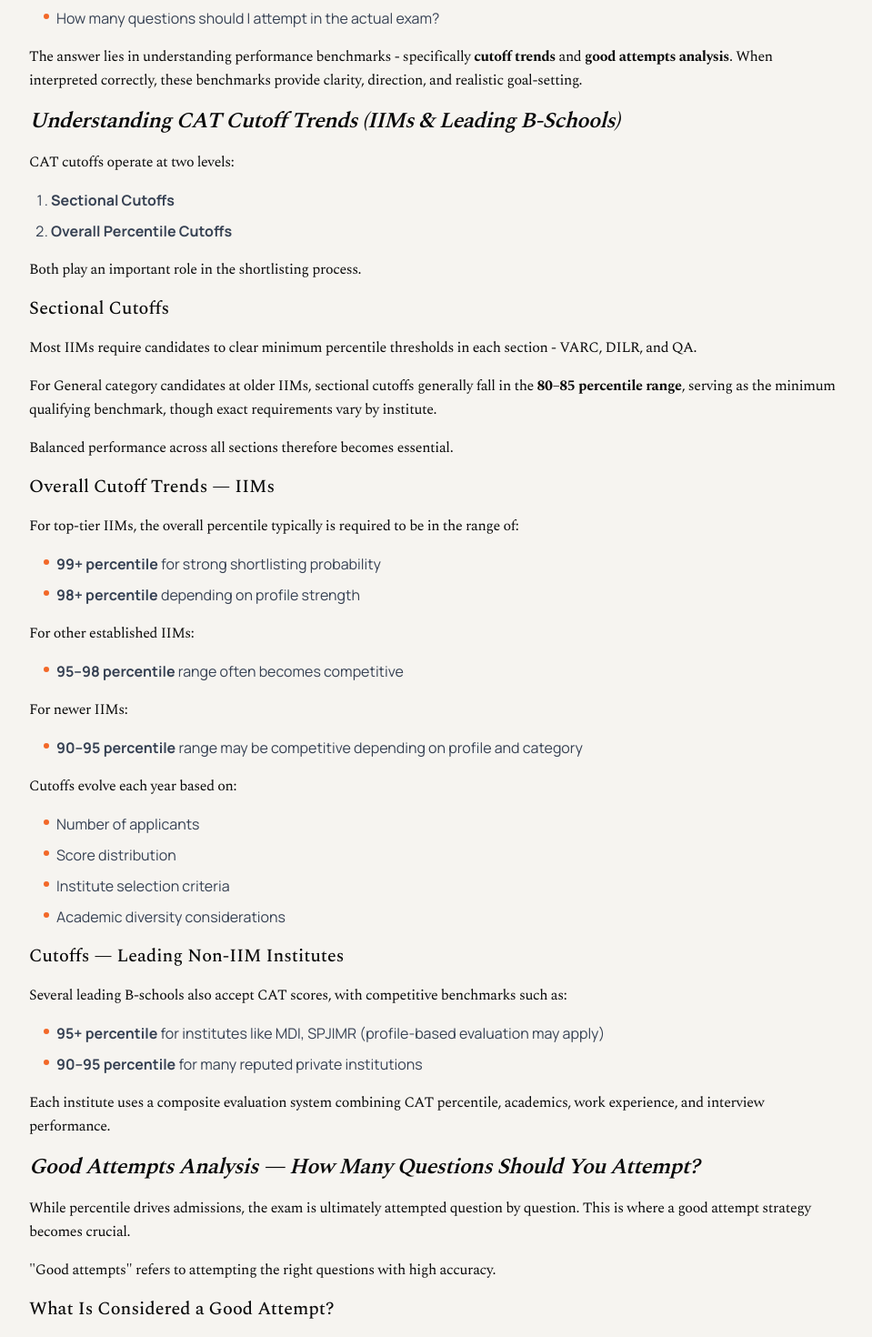
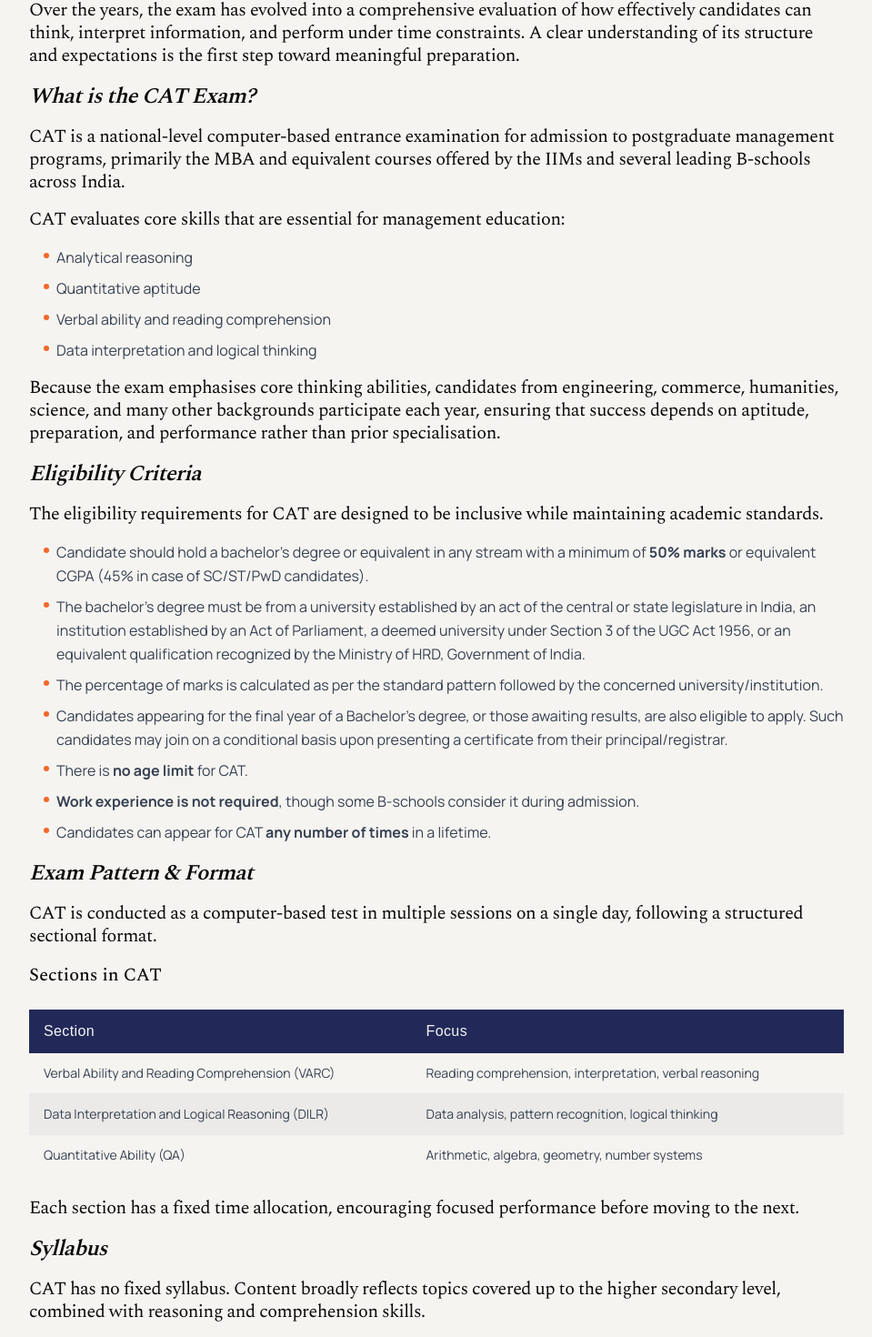
Before and after one commit to rishi1010/iimpact, a Next.js app: page /blogs/blog-2-understanding-the-system in a window 1280 px wide. Shown: the part 1037-2507 px from the top of the page at 91% size, without its empty margins (160-1119 px from the left). Built offline with nearby package versions, Linux system fonts and the light colour scheme; a web font is replaced by a local one.

Commit message:
styled the blog page. only thing remaining is adding and fetching blogs from supabase

```diff
--- a/app/blogs/[blogId]/page.tsx
+++ b/app/blogs/[blogId]/page.tsx
@@ -6,6 +6,11 @@
 import { FaArrowLeft } from "react-icons/fa";
 import BlogHero from "@/app/components/blog-hero";
 import ScrollProgress from "@/app/components/scroll-progress";
+
+export async function generateMetadata() {
+  const title = "CAT Performance Benchmarks & Targets";
+  return { title };
+}
 
 export default async function BlogPost() {
   const filePath = path.join(
@@ -30,7 +35,7 @@
 
       {/* Hero: title + cover image + blurb */}
       <BlogHero
-        title="CAT Performance Benchmarks & Targets"
+        title="Understanding the CAT Exam: A Complete Overview for MBA Aspirants"
         blurb="Preparing for the CAT exam involves more than mastering VARC, DILR, or Quant. A clear understanding of how performance is evaluated plays an equally important role."
         imageUrl="/geographer.png"
       />
--- a/app/blogs/page.tsx
+++ b/app/blogs/page.tsx
@@ -2,6 +2,11 @@
 import Navbar from "../components/navbar";
 import Image from "next/image";
 import BlogCard from "../components/blog-cards";
+
+export async function generateMetadata() {
+  const title = "Blogs by IIMpact";
+  return { title };
+}
 
 const BlogsPage = () => {
   return (
--- a/app/mdx-components.tsx
+++ b/app/mdx-components.tsx
@@ -29,7 +29,7 @@
 
     // Paragraphs
     p: ({ children }) => (
-      <p className="text-5.5 tracking-tight leading-relaxed mb-4">{children}</p>
+      <p className="text-xl  tracking-tight leading-tight mb-4">{children}</p>
     ),
 
     // Inline code
--- a/public/blog-2-understanding-the-system.md
+++ b/public/blog-2-understanding-the-system.md
@@ -1,165 +1,97 @@
-## Understanding Cutoffs and Good Attempts
+For many management aspirants in India, the Common Admission Test (CAT) represents a gateway to some of the country's most prestigious business schools. Conducted annually by the Indian Institutes of Management (IIMs), CAT is designed to assess the analytical aptitude, decision-making ability, and academic readiness required for rigorous management education.
 
-Every serious CAT aspirant eventually asks two questions:
+Over the years, the exam has evolved into a comprehensive evaluation of how effectively candidates can think, interpret information, and perform under time constraints. A clear understanding of its structure and expectations is the first step toward meaningful preparation.
 
-- What percentile do I need for top B-schools?
-- How many questions should I attempt in the actual exam?
+## What is the CAT Exam?
 
-The answer lies in understanding performance benchmarks - specifically **cutoff trends** and **good attempts analysis**. When interpreted correctly, these benchmarks provide clarity, direction, and realistic goal-setting.
+CAT is a national-level computer-based entrance examination for admission to postgraduate management programs, primarily the MBA and equivalent courses offered by the IIMs and several leading B-schools across India.
 
-## Understanding CAT Cutoff Trends (IIMs & Leading B-Schools)
+CAT evaluates core skills that are essential for management education:
 
-CAT cutoffs operate at two levels:
+- Analytical reasoning
+- Quantitative aptitude
+- Verbal ability and reading comprehension
+- Data interpretation and logical thinking
 
-1. **Sectional Cutoffs**
-2. **Overall Percentile Cutoffs**
+Because the exam emphasises core thinking abilities, candidates from engineering, commerce, humanities, science, and many other backgrounds participate each year, ensuring that success depends on aptitude, preparation, and performance rather than prior specialisation.
 
-Both play an important role in the shortlisting process.
+## Eligibility Criteria
 
-### Sectional Cutoffs
+The eligibility requirements for CAT are designed to be inclusive while maintaining academic standards.
 
-Most IIMs require candidates to clear minimum percentile thresholds in each section - VARC, DILR, and QA.
+- Candidate should hold a bachelor's degree or equivalent in any stream with a minimum of **50% marks** or equivalent CGPA (45% in case of SC/ST/PwD candidates).
+- The bachelor's degree must be from a university established by an act of the central or state legislature in India, an institution established by an Act of Parliament, a deemed university under Section 3 of the UGC Act 1956, or an equivalent qualification recognized by the Ministry of HRD, Government of India.
+- The percentage of marks is calculated as per the standard pattern followed by the concerned university/institution.
+- Candidates appearing for the final year of a Bachelor's degree, or those awaiting results, are also eligible to apply. Such candidates may join on a conditional basis upon presenting a certificate from their principal/registrar.
+- There is **no age limit** for CAT.
+- **Work experience is not required**, though some B-schools consider it during admission.
+- Candidates can appear for CAT **any number of times** in a lifetime.
 
-For General category candidates at older IIMs, sectional cutoffs generally fall in the **80–85 percentile range**, serving as the minimum qualifying benchmark, though exact requirements vary by institute.
+## Exam Pattern & Format
 
-Balanced performance across all sections therefore becomes essential.
+CAT is conducted as a computer-based test in multiple sessions on a single day, following a structured sectional format.
 
-### Overall Cutoff Trends — IIMs
+### Sections in CAT
 
-For top-tier IIMs, the overall percentile typically is required to be in the range of:
+| Section                                          | Focus                                                   |
+| ------------------------------------------------ | ------------------------------------------------------- |
+| Verbal Ability and Reading Comprehension (VARC)  | Reading comprehension, interpretation, verbal reasoning |
+| Data Interpretation and Logical Reasoning (DILR) | Data analysis, pattern recognition, logical thinking    |
+| Quantitative Ability (QA)                        | Arithmetic, algebra, geometry, number systems           |
 
-- **99+ percentile** for strong shortlisting probability
-- **98+ percentile** depending on profile strength
+Each section has a fixed time allocation, encouraging focused performance before moving to the next.
 
-For other established IIMs:
+## Syllabus
 
-- **95–98 percentile** range often becomes competitive
+CAT has no fixed syllabus. Content broadly reflects topics covered up to the higher secondary level, combined with reasoning and comprehension skills.
 
-For newer IIMs:
+### Verbal Ability & Reading Comprehension (VARC)
 
-- **90–95 percentile** range may be competitive depending on profile and category
+- Reading comprehension passages from diverse domains
+- Para jumbles
+- Para summary
+- Para completion
 
-Cutoffs evolve each year based on:
+### Data Interpretation & Logical Reasoning (DILR)
 
-- Number of applicants
-- Score distribution
-- Institute selection criteria
-- Academic diversity considerations
+- Charts, tables, and graphs
+- Data caselets
+- Arrangements and grouping problems
+- Logical puzzles and pattern-based sets
 
-### Cutoffs — Leading Non-IIM Institutes
+### Quantitative Ability (QA)
 
-Several leading B-schools also accept CAT scores, with competitive benchmarks such as:
+- Arithmetic (percentages, ratios, time & work, profit & loss)
+- Algebra (equations, inequalities, functions)
+- Geometry and mensuration
+- Number systems
+- Modern math topics
 
-- **95+ percentile** for institutes like MDI, SPJIMR (profile-based evaluation may apply)
-- **90–95 percentile** for many reputed private institutions
+## Marking Scheme
 
-Each institute uses a composite evaluation system combining CAT percentile, academics, work experience, and interview performance.
+| Outcome                | Marks      |
+| ---------------------- | ---------- |
+| Correct answer         | +3         |
+| Incorrect answer       | −1         |
+| Non-MCQ (direct entry) | No penalty |
 
-## Good Attempts Analysis — How Many Questions Should You Attempt?
+Strategic attempts and careful question selection play an important role in overall performance.
 
-While percentile drives admissions, the exam is ultimately attempted question by question. This is where a good attempt strategy becomes crucial.
+## Understanding the Nature of the Exam
 
-"Good attempts" refers to attempting the right questions with high accuracy.
+CAT is not merely a knowledge test — it assesses how candidates process information, prioritise tasks, and maintain composure while solving complex problems.
 
-### What Is Considered a Good Attempt?
+Successful candidates typically demonstrate:
 
-In a moderately challenging year (68-question format):
+- Strong conceptual clarity
+- Efficient time management
+- Ability to interpret unfamiliar scenarios
+- Consistency across sections
 
-**For 99 Percentile (Approximate Benchmark)**
+## A Gateway to Leading B-Schools
 
-- 40–45 high-quality attempts
-- Strong accuracy (80%+)
+Scores from CAT are accepted by the IIMs and numerous other reputed management institutes across the country. Each institute uses its own selection criteria, often combining CAT performance with academic history, work experience, and subsequent evaluation stages such as interviews and written assessments.
 
-**For 95 Percentile**
+## Preparing with Clarity
 
-- 30–35 well-selected attempts
-- Strong accuracy (80%+)
-
-**For 90 Percentile**
-
-- 25–30 structured attempts
-- Balanced performance across sections
-
-These numbers vary depending on difficulty level and score distribution, but they provide directional clarity.
-
-### Section-Wise Good Attempts (Moderate Year Reference)
-
-**VARC (24 Questions)**
-
-- 16–18 thoughtful attempts for high percentile range
-
-**DILR (22 Questions)**
-
-- 10–14 attempts depending on set selection
-
-**QA (22 Questions)**
-
-- 12–16 attempts with accuracy focus
-
-### CAT Score vs Percentile — Overall (Historical Data)
-
-| Percentile | 2024 (out of 204) | 2023 (out of 198)  | 2022 (out of 198) | 2021 (out of 198) | 2020 (out of 228) |
-| ---------- | :---------------: | :----------------: | :---------------: | :---------------: | :---------------: |
-| 99.90%ile  |        143        |        101         |        110        |        117        |        128        |
-| 99.50%ile  |        96         |         84         |        95         |        107        |        115        |
-| 99%ile     |        88         |         76         |        84         |        97         |        101        |
-| 98%ile     |        77         |         67         |        73         |        82         |        91         |
-| 95%ile     |        65         |         55         |        60         |        72         |        76         |
-| 90%ile     |        53         |         45         |        49         |        60         |        63         |
-| Difficulty |   Easy–Moderate   | Moderate–Difficult |     Moderate      |     Moderate      |     Moderate      |
-
-Strategic question selection is more valuable than aggressive attempts.
-
-### CAT 2025 Score vs Percentile — Sectional Estimates
-
-| Percentile | VARC | DILR | QA  | Total Marks |
-| ---------- | :--: | :--: | :-: | :---------: |
-| 99.9       |  53  |  41  | 40  |     115     |
-| 99         |  44  |  30  | 30  |     85      |
-| 98         |  40  |  25  | 24  |     78      |
-| 95         |  32  |  22  | 18  |     60      |
-| 90         |  25  |  15  | 16  |     50      |
-| 80         |  20  |  12  | 10  |     38      |
-
-## A Tactical Insight: Sectional Distribution Matters More Than Equal Division
-
-A common misconception among aspirants is that a 90-mark score automatically implies a 30–30–30 split across VARC, DILR, and QA.
-
-In reality, CAT rewards sectional strength combined with balance above cutoff levels.
-
-For example, a candidate scoring:
-
-- 35 in VARC
-- 20 in DILR
-- 35 in QA
-
-may still comfortably reach a high overall percentile, provided sectional cutoffs are cleared.
-
-What matters is:
-
-- Clearing sectional minimum thresholds in weaker areas
-- Capitalizing on strengths
-- Maintaining overall score momentum
-
-The exam allows room for strategic variation. Strong performance in two sections can meaningfully compensate for a moderate performance in another — as long as sectional requirements are met.
-
-This reinforces an important preparation principle: the objective is not to divide effort equally, but to **optimise performance intelligently**.
-
-## What These Benchmarks Actually Mean
-
-Performance benchmarks aren't rigid rules. They serve as preparation targets.
-
-They help aspirants:
-
-- Set realistic mock goals
-- Track improvement objectively
-- Align attempts with percentile ambitions
-- Develop section-wise strategies
-
-The key is **consistency in mock performance** rather than isolated high scores.
-
-## Final Thought
-
-Understanding cutoffs and good attempts transforms preparation from reactive to strategic. When aspirants know what percentile they are targeting and what level of attempt quality supports that goal, preparation becomes focused and measurable.
-
-Clear benchmarks lead to structured improvement — and structured improvement leads to stronger outcomes.
+Understanding the exam's structure, expectations, and evaluation framework provides a strong foundation for preparation. A thoughtful approach — combining conceptual learning, regular practice, and performance analysis — enables candidates to steadily build confidence and readiness for the exam.
```
